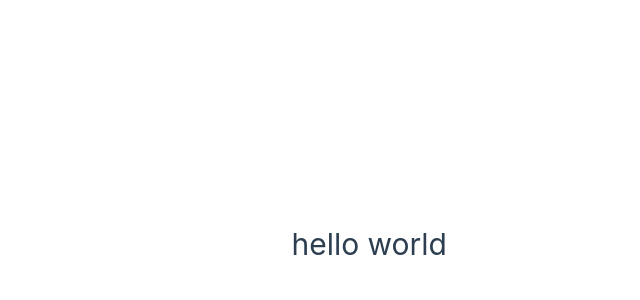
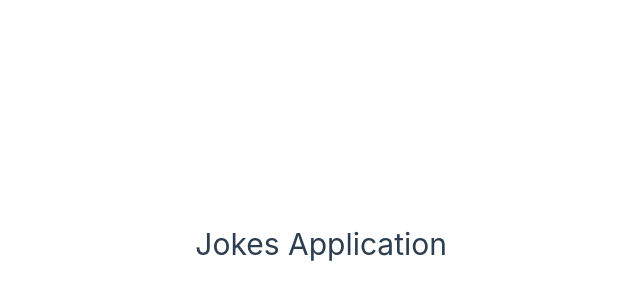
Before and after one commit to wshibero/joke-vue-application, a Vue app: page / in a window 1280 px wide. Shown: the part 156-456 px from the top of the page, without its empty margins (193-833 px from the left). Built offline with nearby package versions, Linux system fonts and the light colour scheme.

Commit message:
added the axios package

```diff
--- a/package.json
+++ b/package.json
@@ -7,6 +7,7 @@
     "preview": "vite preview --port 4173"
   },
   "dependencies": {
+    "axios": "^1.7.2",
     "vue": "^3.3.4"
   },
   "devDependencies": {
--- a/src/App.vue
+++ b/src/App.vue
@@ -1,3 +1,11 @@
+<script setup>
+
+</script>
+
 <template>
-  <h1>hello world</h1>
+  <h1>Jokes Application</h1>
 </template>
+
+<style>
+
+</style>
```
Also changed, not shown: 1 other file (tests, documents, lock files or other folders).
